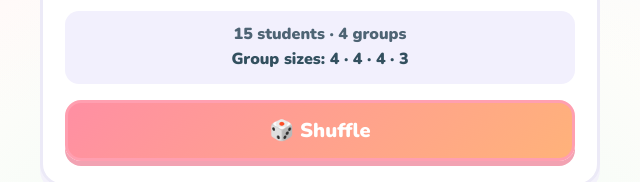
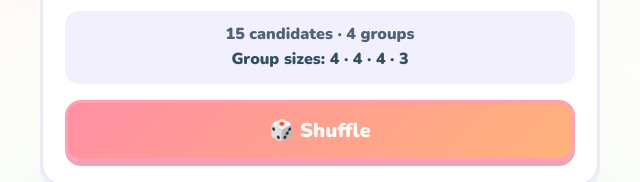
Before and after one commit to flyingbee2026/dse-speaking-grouping, a plain HTML site: page index.html in a window 1280 px wide. Shown: the part 503-685 px from the top of the page, 320-960 px from the left. Drawn offline with nearby package versions, Linux system fonts and the light colour scheme.

Commit message:
Unify wording: candidates

```diff
--- a/index.html
+++ b/index.html
@@ -510,7 +510,7 @@ input[type="number"]:focus{ outline:none; border-color:var(--purple); background
     }
     var base = Math.floor(n / g), rem = n % g, parts = [];
     for(var i = 0; i < g; i++){ parts.push(base + (i < rem ? 1 : 0)); }
-    el.innerHTML = n + ' students &middot; ' + g + ' groups<br>' +
+    el.innerHTML = n + ' candidates &middot; ' + g + ' groups<br>' +
                    '<span class="gsizes">Group sizes: ' + parts.join(' &middot; ') + '</span>';
   }
 
```
